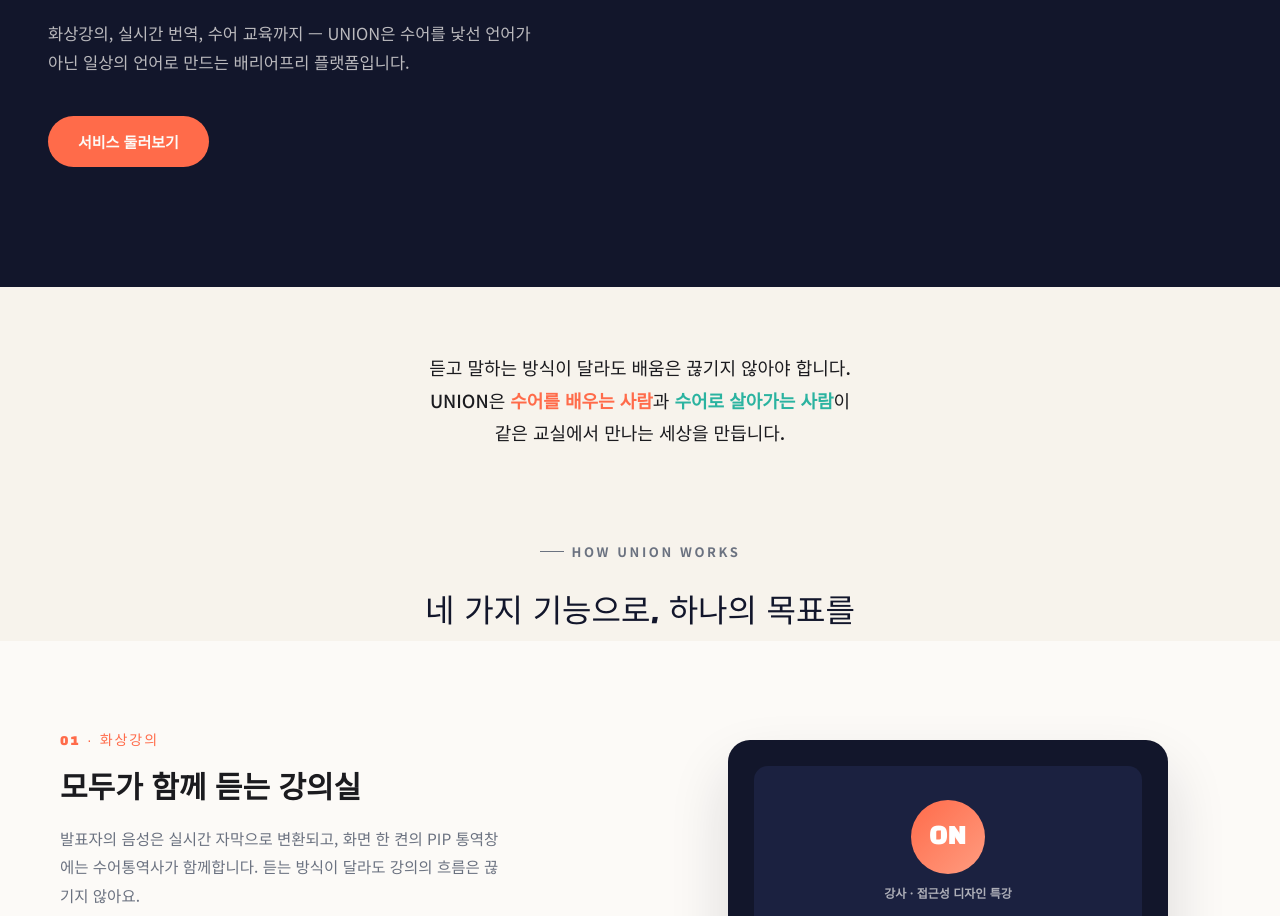
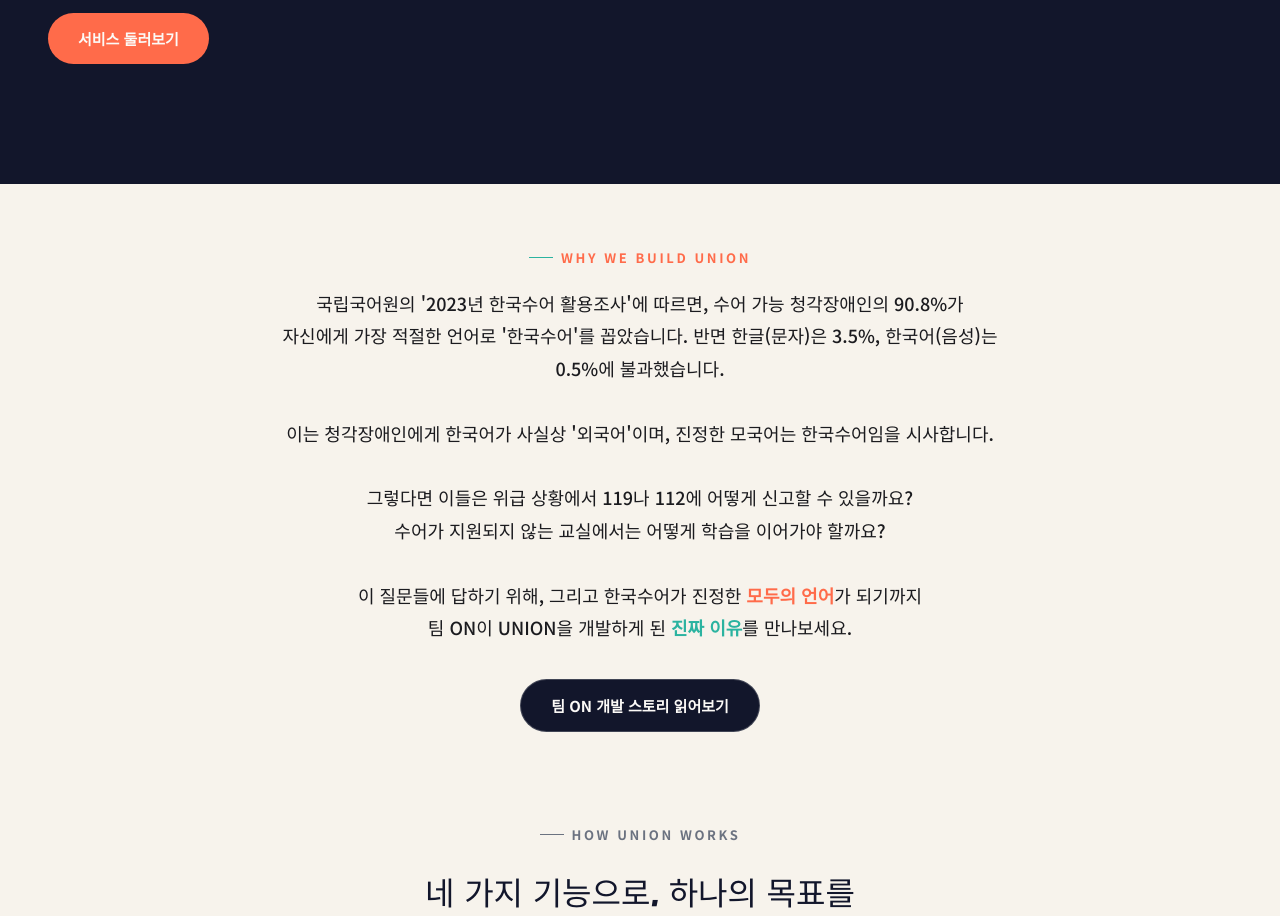
Before and after one commit to kee05077-wq/Union-web, a plain HTML site: page index.html in a window 1280 px wide. Shown: the part 569-1485 px from the top of the page. Drawn offline with Linux system fonts and the light colour scheme.

Commit message:
Update index.html

```diff
--- a/index.html
+++ b/index.html
@@ -30,10 +30,10 @@
 </header>
 
 <section class="hero">
-  <div>
+<div>
     <span class="eyebrow">BARRIER-FREE PLATFORM</span>
-    <h1>수어는 <span class="accent">누군가만의 언어</span>가 아닙니다.<br>우리는 수어가 <span class="accent2">모두의 언어</span>가 되는<br>가치를 실현합니다.</h1>
-    <p class="sub">화상강의, 실시간 번역, 수어 교육까지 — UNION은 수어를 낯선 언어가 아닌 일상의 언어로 만드는 배리어프리 플랫폼입니다.</p>
+    <h1>UNION은 인공지능 기술로 <br><span class="accent">의사소통의 장벽</span>을 낮추고,<br>일상의 <span class="accent2">사각지대</span>를 혁신합니다.</h1>
+    <p class="sub">단절 없는 대화를 위한 실시간 번역, 평등한 배움을 위한 화상강의, 생명을 지키는 수어 긴급 신고까지. UNION은 수어를 보편화하여 의료와 교육, 소통의 장벽을 허무는 배리어프리 플랫폼입니다.</p>
     <div class="hero-ctas">
       <a href="#service-lecture" class="btn-primary">서비스 둘러보기</a>
     </div>
@@ -65,8 +65,23 @@
   </div>
 </section>
 
-<section class="mission reveal">
-  <p>듣고 말하는 방식이 달라도 배움은 끊기지 않아야 합니다.<br>UNION은 <span class="hl">수어를 배우는 사람</span>과 <span class="hl2">수어로 살아가는 사람</span>이<br>같은 교실에서 만나는 세상을 만듭니다.</p>
+<section class="mission reveal show">
+  <span class="eyebrow" style="display: flex; justify-content: center; color: var(--coral); margin-bottom: 20px;">WHY WE BUILD UNION</span>
+  <p>
+    국립국어원의 '2023년 한국수어 활용조사'에 따르면, 수어 가능 청각장애인의 90.8%가<br>
+    자신에게 가장 적절한 언어로 '한국수어'를 꼽았습니다. 반면 한글(문자)은 3.5%, 한국어(음성)는 0.5%에 불과했습니다.<br><br>
+
+    이는 청각장애인에게 한국어가 사실상 '외국어'이며, 진정한 모국어는 한국수어임을 시사합니다.<br><br>
+
+    그렇다면 이들은 위급 상황에서 119나 112에 어떻게 신고할 수 있을까요?<br>
+    수어가 지원되지 않는 교실에서는 어떻게 학습을 이어가야 할까요?<br><br>
+
+    이 질문들에 답하기 위해, 그리고 한국수어가 진정한 <span class="hl">모두의 언어</span>가 되기까지<br>
+    팀 ON이 UNION을 개발하게 된 <span class="hl2">진짜 이유</span>를 만나보세요.
+  </p>
+  <div style="margin-top: 36px; text-align: center;">
+    <a href="story.html" class="btn-primary" style="background: var(--navy); border: 1px solid rgba(255,255,255,0.2);">팀 ON 개발 스토리 읽어보기</a>
+  </div>
 </section>
 
 <section class="features-head reveal">
```
